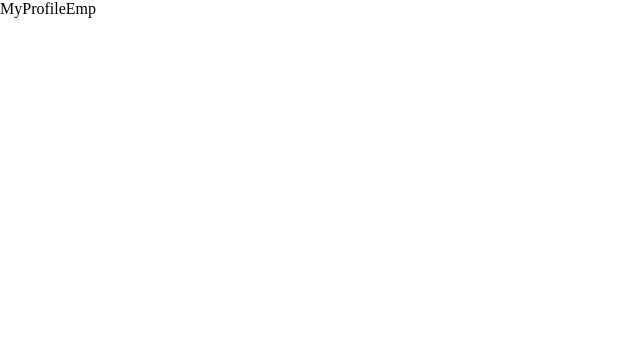
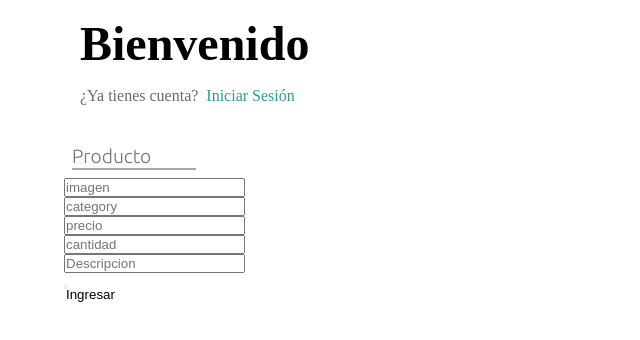
Before and after one commit to NSDY283/Frontend-ArtViews, a React (Create React App) app: page /MyProfileEmp in a window 1280 px wide. Shown: the top 340 px of the page, without its empty margins (0-640 px from the left). Built offline with nearby package versions, Linux system fonts and the light colour scheme.

Commit message:
se crean productos

```diff
--- a/src/App.js
+++ b/src/App.js
@@ -8,7 +8,7 @@ import { SingUPE } from "./components/pages/SingUPE/SingUPE.jsx";
 import { WelcomeEmp } from "./components/pages/WelcomeEmprendedor/WelcomeEmp.jsx";
 import { Welcome } from "./components/pages/Welcome/welcome.jsx";
 import { MyProfile } from "./components/pages/MyProfile/MyProfile"
-import { MyProfileEmp } from "./components/pages/MyProfileEmp/MyProfileEmp"
+import { MyProfileEmp } from "./components/pages/MyProfileEmp/MyProfileEmp.jsx"
 window.addEventListener('DOMContentLoaded',App)
 
 function App() {
--- a/src/components/pages/MyProfileEmp/MyProfileEmp.jsx
+++ b/src/components/pages/MyProfileEmp/MyProfileEmp.jsx
@@ -1,7 +1,94 @@
 import React from 'react'
+import { Link } from 'react-router-dom'
+import axios from 'axios'
+import { useState } from 'react'
+import {  useNavigate } from 'react-router-dom'
 
 export const MyProfileEmp = () => {
+    // const email1 =  JSON.parse(localStorage.getItem("email"));
+    const [inputs, setInputs] = useState({
+        // email: "",
+        nameP: "",
+        img: "",
+        category: "",
+        price: 0,
+        cant: 0,
+        description: "",
+        // nombreEmprendimiento: "",
+
+    })
+    const [message, setMessage]=useState();
+    const [loading, setLoading]=useState(false);
+
+
+    // const {email,nameP,img,category,price,cant,description}= inputs;
+    const {nameP,img,category,price,cant,description}= inputs;
+
+    const onChange = (e)=> {
+        setInputs({ ...inputs, [e.target.name]: e.target.value})
+    }
+
+    const onSubmit = async (e) => {
+        e.preventDefault()
+        // if (nameP !== '' && img !== '' && category !== '' && price !== '' && cant !== '' && description !== ''){
+            const Product = {
+                // email,
+                nameP,
+                img,
+                category,
+                price,
+                cant,
+                description,
+            }
+            // console.log(email1);
+            console.log(Product);
+            setLoading (true)
+            await axios
+            .post('http://localhost:5000/api/product/registerProduct', Product)
+            .then (({data}) => {
+                setMessage(data.message);
+                // setInputs({email: `${email1}`,nameP: "",img: "",category: "",price: 0,cant: 0,description: "",});
+                setInputs({nameP: "",img: "",category: "",price: 0,cant: 0,description: "",});
+                setTimeout(()=>{
+                    setMessage('')
+                    navigate('/WelcomeEmp')
+                    setLoading(false)
+                },1500)
+            })
+            .catch((error)=>{
+                console.error(error)
+                setMessage('hubo un error')
+                setTimeout(()=>{
+                    setMessage("")
+                    setLoading(false)
+                },1500);
+            });
+
+    };
+
+    const navigate = useNavigate();
+
   return (
-    <div className='MyProfileEmp'>MyProfileEmp</div>
+    <div className="formSingE">
+        <form action='' className="form2SingE" onSubmit={(e) => onSubmit(e)}>
+            <div className='headerContactSingE'>
+                <h3>Bienvenido</h3>
+                <p>¿Ya tienes cuenta?
+                    <Link to='/LogIN' className="anchorLOGE">Iniciar Sesión</Link>
+                </p>
+            </div>
+
+            <input onChange={(e) => onChange(e)} placeholder='Producto' name='nameP' type='text' id='nameUserE' required />
+            <input onChange={(e) => onChange(e)} placeholder='imagen' name='img' type='text' id='img' required />
+            <input onChange={(e) => onChange(e)} placeholder='category' name='category' type='text' id='category' required />
+            <input onChange={(e) => onChange(e)} placeholder='precio' name='price' type='number' id='price' required />
+            <input onChange={(e) => onChange(e)} placeholder='cantidad' name='cant' type='number' id='cant' required />
+            <input onChange={(e) => onChange(e)} placeholder='Descripcion' name='description' type='text' id='description' required />
+
+            <div>
+                <button onSubmit={() => alert('funciona')}><span></span><p className="subPSingE">{loading ? 'Cargando...' : 'Ingresar'}</p></button>
+            </div>
+        </form>
+    </div>
   )
 }
--- a/src/components/ui/Form/Form.jsx
+++ b/src/components/ui/Form/Form.jsx
@@ -3,8 +3,6 @@ import { Link } from 'react-router-dom'
 import axios from 'axios'
 import { useState } from 'react'
 import {  useNavigate } from 'react-router-dom'
-import { ValidationU, ValidationE } from './ValidationU'
-// import { useSelector } from 'react-redux'
 
 export const Form = () => {
     const [inputs, setInputs] = useState({
@@ -12,11 +10,6 @@ export const Form = () => {
         password: ""
     });
 
-    // const {user} = useSelector(
-    //     (state) => state.auth
-    // )
-
-    // const [message, setMessage]=useState();
     const [loading, setLoading]=useState(false);
 
     const navigate = useNavigate();
@@ -61,9 +54,10 @@ export const Form = () => {
             }else if (typerole === '4') {
                 const responseE = await axios.post("http://localhost:5000/api/userE/loginE", Usuario)
                 localStorage.setItem("name",  JSON.stringify(responseE.data.name));
+                localStorage.setItem("email",  JSON.stringify(responseE.data.email));
                 navigate('/WelcomeEmp');
             }
-            // correct()
+
         }catch (error) {
             console.error(error)
         };
--- a/src/components/ui/FormSingE/FormSingE.jsx
+++ b/src/components/ui/FormSingE/FormSingE.jsx
@@ -9,12 +9,11 @@ export const FormSingE = () => {
         email: "",
         name: "",
         password: "",
-        rol: "2",
     })
     const [message, setMessage]=useState();
     const [loading, setLoading]=useState(false);
 
-    const {email,name,password, rol}= inputs;
+    const {email,name,password}= inputs;
 
     const onChange = (e)=> {
         setInputs({ ...inputs, [e.target.name]: e.target.value})
@@ -22,19 +21,18 @@ export const FormSingE = () => {
 
     const onSubmit = async (e) => {
         e.preventDefault()
-        if (name !== '' && email !== '' && password !== ''&& rol !== ''){
+        if (name !== '' && email !== '' && password !== ''){
             const UsuarioE = {
                 name,
                 email,
                 password,
-                rol,
             }
             setLoading (true)
             await axios
             .post('http://localhost:5000/api/userE/registerUserE', UsuarioE)
             .then (({data}) => {
                 setMessage(data.message);
-                setInputs({email: "",name: "",password: "",rol: "2",});
+                setInputs({email: "",name: "",password: "",});
                 setTimeout(()=>{
                     setMessage('')
                     navigate('/login')
@@ -71,7 +69,7 @@ export const FormSingE = () => {
             <input onChange={(e) => onChange(e)} placeholder='Correo' name='email' type='email' id='emailSingE' required />
 
             <div className="containerbuttonSingE">
-                <button className='btnSendSingE' onSubmit={() => alert('funciona')}><span></span><p className="subPSingE">Ingresar</p></button>
+                <button className='btnSendSingE' onSubmit={() => alert('funciona')}><span></span><p className="subPSingE">{loading ? 'Cargando...' : 'Ingresar'}</p></button>
             </div>
         </form>
     </div>
```
Also changed, not shown: src/components/ui/Form/ValidationU.jsx (deleted, +0 -56 lines).
